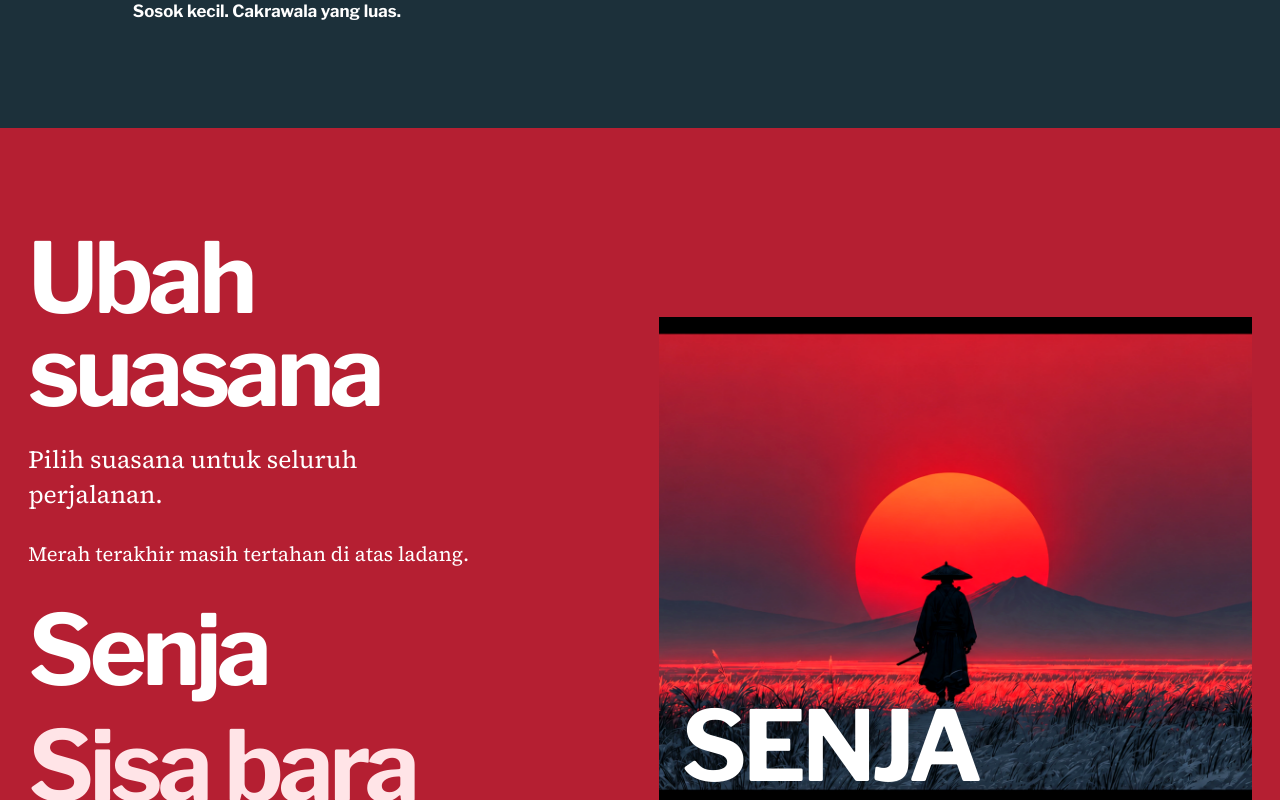
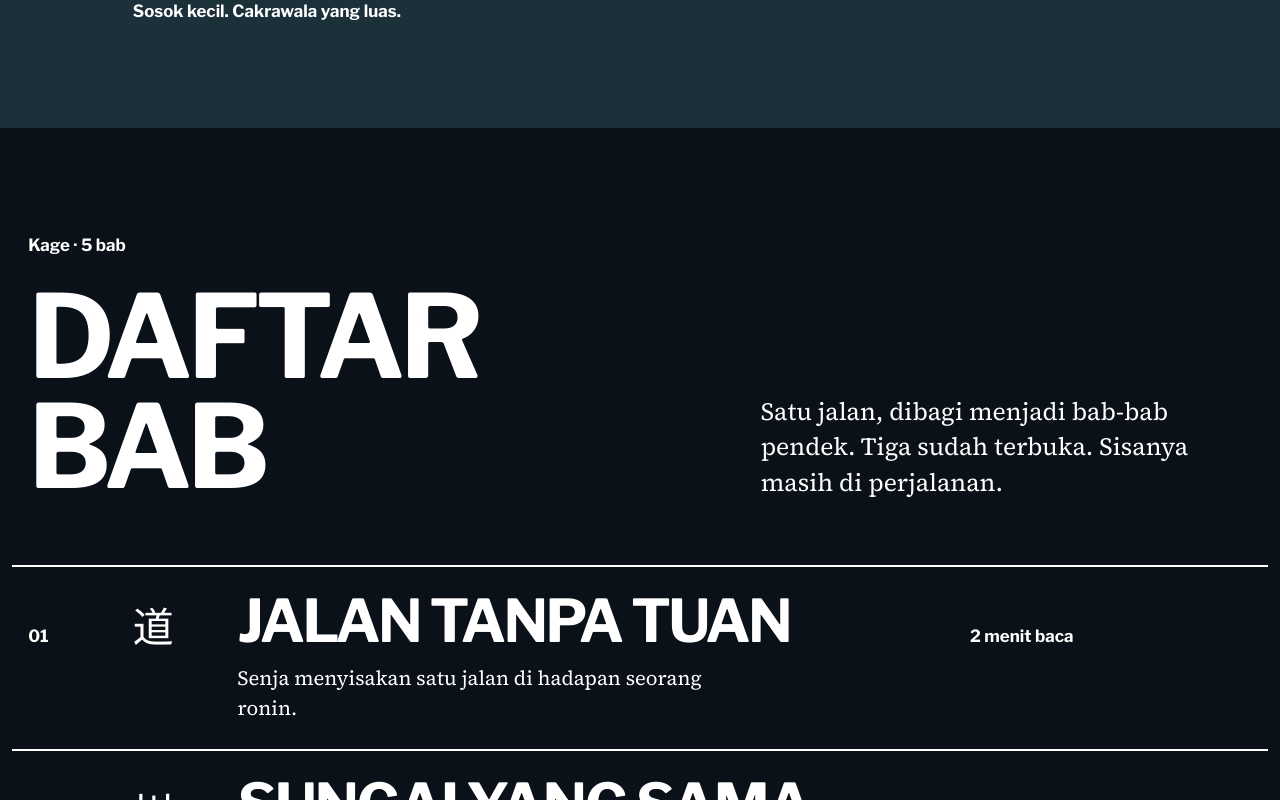
Before and after one commit to Fabverse0/LP, a React (Vite) app: page / in a window 1280 px wide. Shown: the part 1640-2440 px from the top of the page. Built offline with nearby package versions, Linux system fonts and the light colour scheme.

Commit message:
feat: open any chapter from the chapter index

```diff
--- a/src/App.jsx
+++ b/src/App.jsx
@@ -10,6 +10,7 @@ import IntroCurtain from "./components/IntroCurtain.jsx";
 import FilmGrain from "./components/FilmGrain.jsx";
 import AmbientSound from "./components/AmbientSound.jsx";
 import Gallery from "./components/Gallery.jsx";
+import ChapterIndex from "./components/ChapterIndex.jsx";
 
 const artwork = "/images/kage-ronin-4k.webp";
 
@@ -144,7 +145,12 @@ function App() {
   const [activeHour, setActiveHour] = usePersistentHour();
   const [readerOpen, setReaderOpen] = useState(false);
   const selectedHour = hours.find((hour) => hour.id === activeHour) ?? hours[0];
+  const [readerChapter, setReaderChapter] = useState(undefined);
   const openReader = useCallback(() => setReaderOpen(true), []);
+  const openChapter = useCallback((chapterId) => {
+    setReaderChapter(chapterId);
+    setReaderOpen(true);
+  }, []);
 
   useSectionReveal();
   usePageShortcuts({
@@ -265,6 +271,8 @@ function App() {
             </p>
           </div>
         </section>
+
+        <ChapterIndex onOpen={openChapter} />
 
         <section className="hour chapter" id="hour" aria-labelledby="hour-title">
           <div className="hour__layout">
@@ -387,6 +395,8 @@ function App() {
         onClose={() => setReaderOpen(false)}
         artwork={artwork}
         atmosphere={selectedHour.label}
+        chapterId={readerChapter}
+        onChapterChange={setReaderChapter}
       />
     </div>
   );
```
